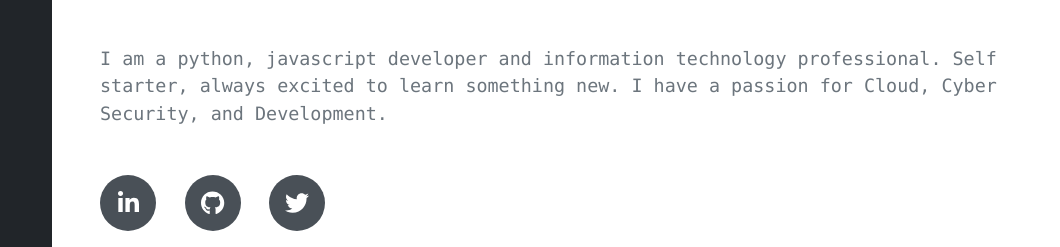
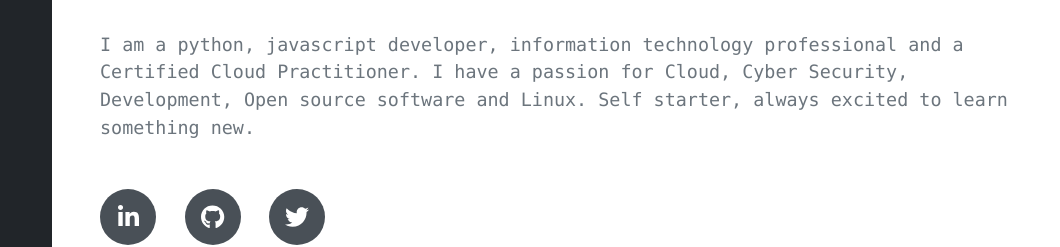
Before and after one commit to itswolv3/reece-russell-website, a plain HTML site: page templates/index.html in a window 1280 px wide. Shown: the part 352-599 px from the top of the page, 220-1280 px from the left. Drawn offline with nearby package versions, Linux system fonts and the light colour scheme; files that its build step writes are made by us from their sources; files whose address does not match are found by name; a web font is replaced by a local one.

Commit message:
Added updated CV and modified hero section with updated certification.

```diff
--- a/templates/index.html
+++ b/templates/index.html
@@ -98,8 +98,9 @@
             >
           </div>
           <p class="lead mb-5">
-            I am a python, javascript developer and information technology professional. Self starter, always excited to learn something new.
-            I have a passion for Cloud, Cyber Security, and Development.
+            I am a python, javascript developer, information technology professional and a Certified Cloud Practitioner.
+            I have a passion for Cloud, Cyber Security, Development, Open source software and Linux.
+            Self starter, always excited to learn something new.
           </p>
           <div class="social-icons">
             <a class="social-icon fa-linkedin" href="https://www.linkedin.com/in/reece-russell-a4146a20b/" target="_blank" rel="noreferrer noopener"><i class="fab fa-linkedin-in"></i></a>
```
